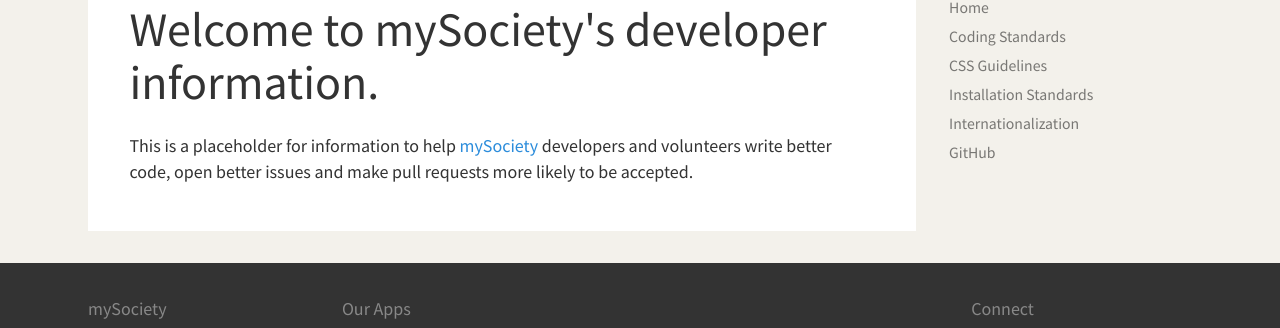
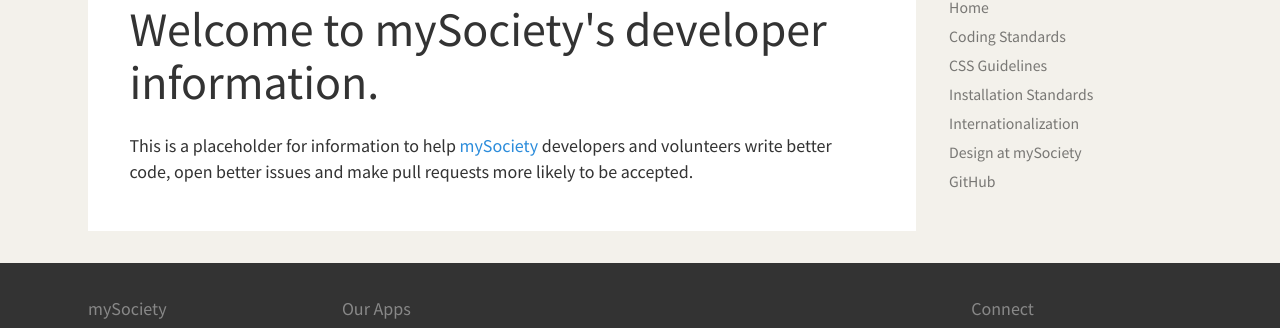
Before and after one commit to mysociety/mysociety.github.io, a Jekyll site: the page built from index.md, in a window 1280 px wide. Shown: the part 191-519 px from the top of the page. Built offline with Jekyll 4.4.1, drawn with Linux system fonts in a browser that asks for light colours.

Commit message:
Link to design page in main sidebar

```diff
--- a/_layouts/page.html
+++ b/_layouts/page.html
@@ -46,6 +46,7 @@
           <li{% if (page.title == 'Internationalization') %} class="active"{% endif %}>
             <a href="{{ site.baseurl }}internationalization.html">Internationalization</a>
           </li>
+          <a href="{{ site.baseurl }}welcome-to-design.html">Design at mySociety</a>
           <li><a href="https://github.com/mysociety/mysociety.github.io">GitHub</a></li>
         </ul>
       </nav>
```
